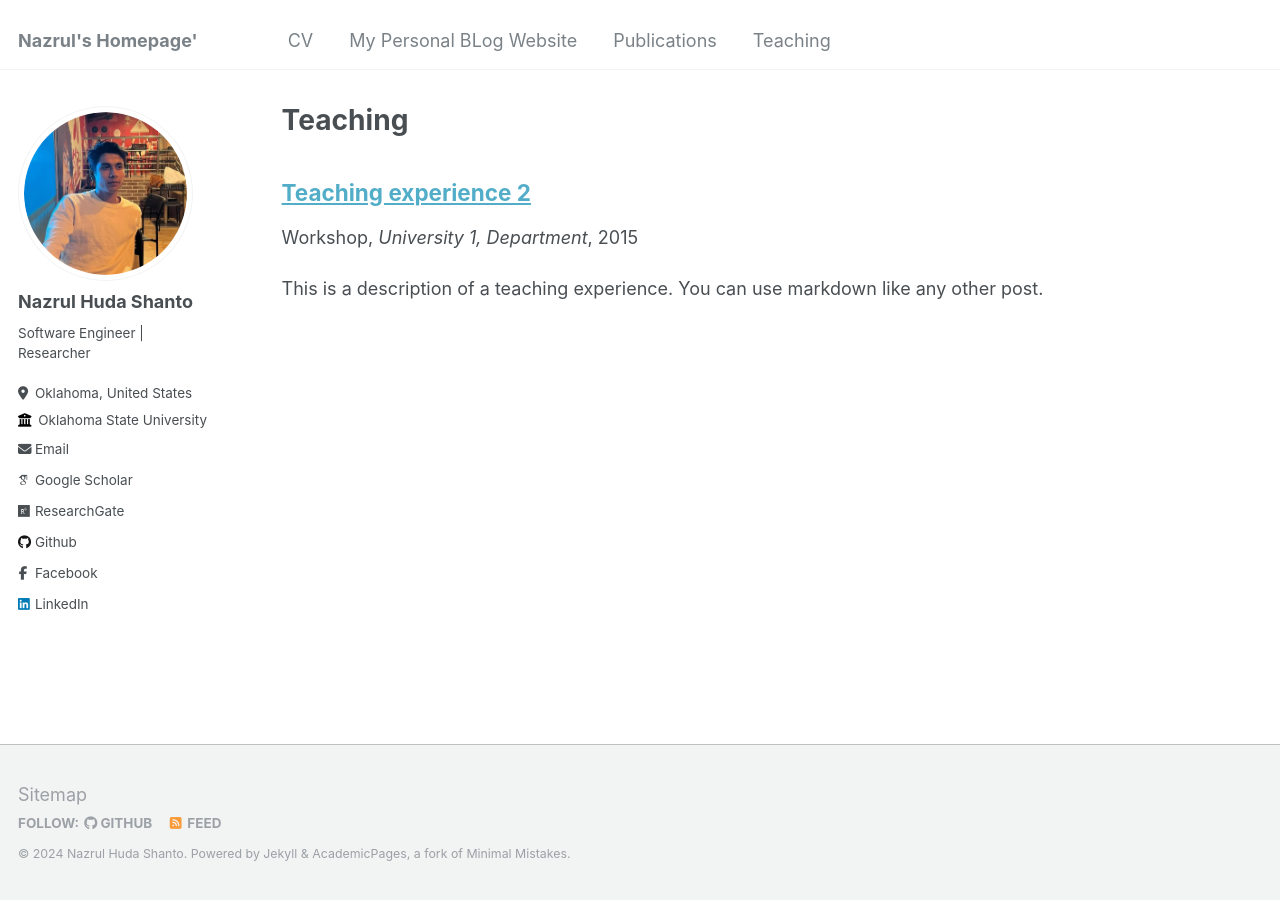
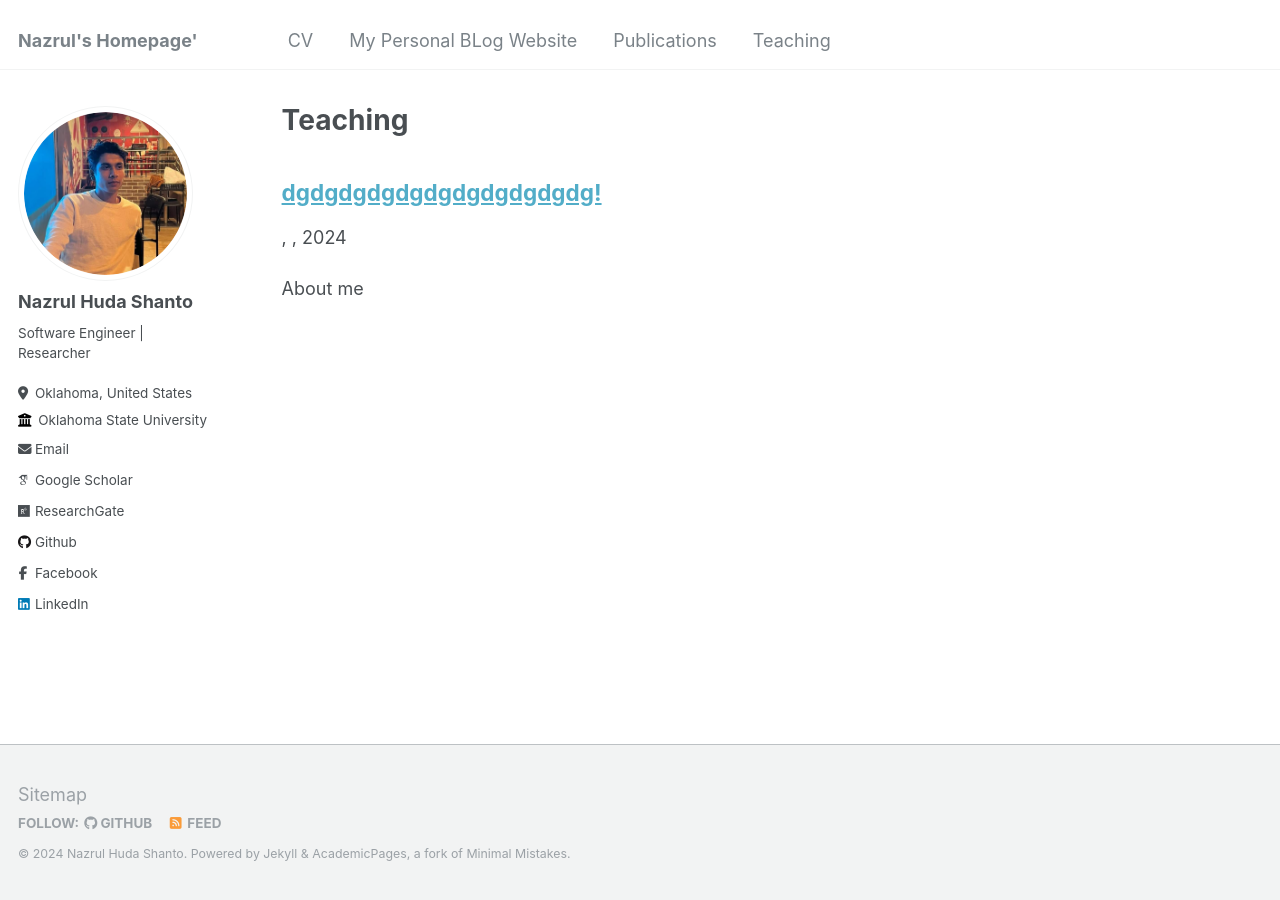
Before and after one commit to nazrulhuda/portfolio, a Jekyll site: the page built from _pages/teaching.html, in a window 1280 px wide. Built offline with Jekyll 4.4.1, drawn with Linux system fonts in a browser that asks for light colours; some web fonts are replaced.

Commit message:
first commit

```diff
--- a/_teaching/2015-spring-teaching-2.md
+++ /dev/null
@@ -1,20 +0,0 @@
----
-title: "Teaching experience 2"
-collection: teaching
-type: "Workshop"
-permalink: /teaching/2015-spring-teaching-1
-venue: "University 1, Department"
-date: 2015-01-01
-location: "City, Country"
----
-
-This is a description of a teaching experience. You can use markdown like any other post.
-
-Heading 1
-======
-
-Heading 2
-======
-
-Heading 3
-======
```
Also changed, not shown: _teaching/2014-spring-teaching-1.md (+10 -61 lines).
